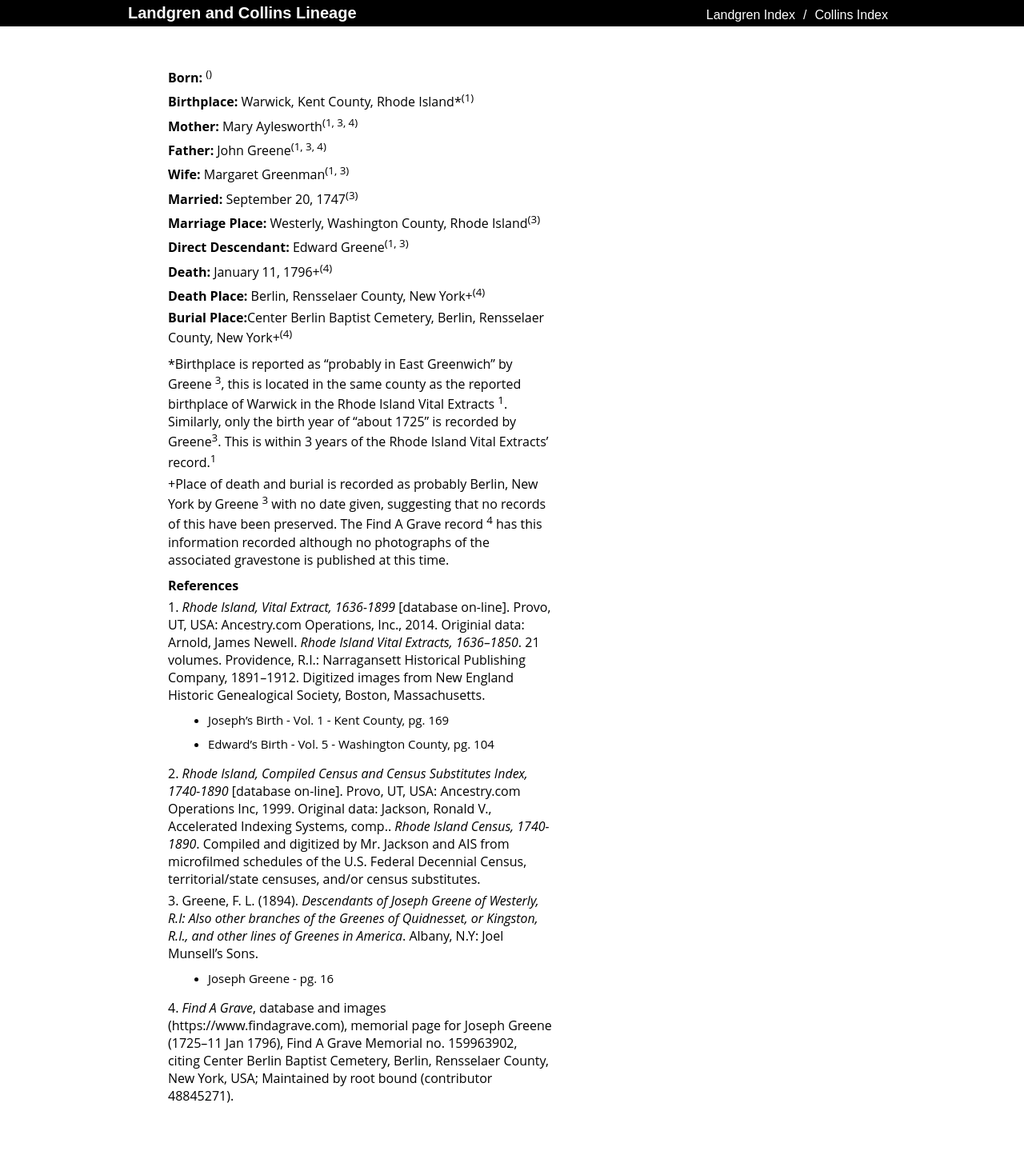
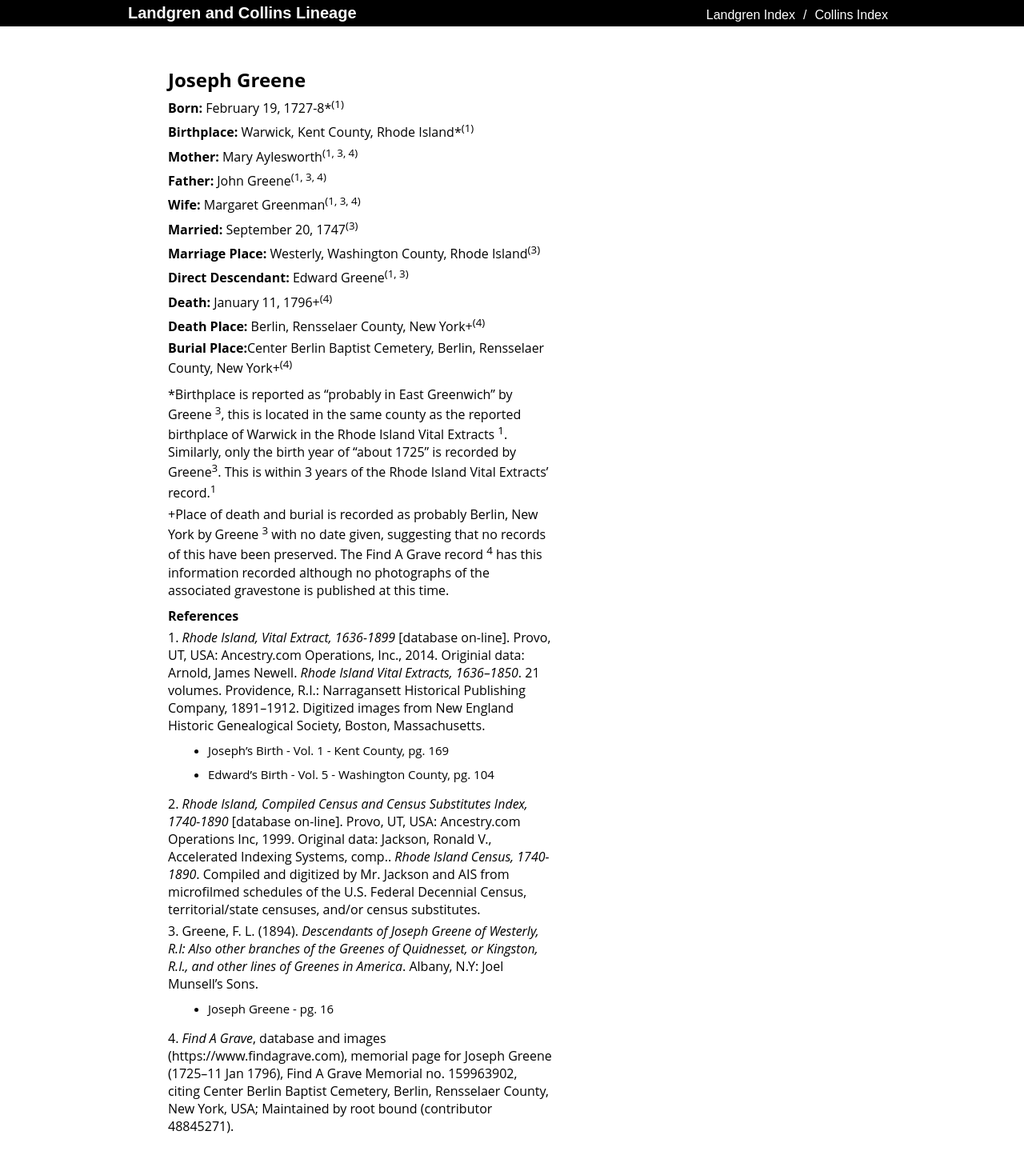
Before and after one commit to krogersst/landgren-collins, a Jekyll site: the page built from person/joseph-greene.md, in a window 1280 px wide. Shown: the whole page at 80% size. Built offline with Jekyll 4.4.1, drawn with Linux system fonts in a browser that asks for light colours; before the commit the page ends 1431 px from its top, so only the background shows below that; part of the change alters nothing that is shown.

Commit message:
update format of joseph-greene.md

```diff
--- a/joseph-greene.md
+++ b/person/joseph-greene.md
@@ -1,23 +1,23 @@
 ---
 layout: person
+person_name: Joseph Greene
 permalink: /person/joseph-greene
-name: Joseph Greene
-birth: February 19, 1727-8*
-birth_ref1: "1"
+born: February 19, 1727-8*
+born_ref1: "1"
 birthplace: Warwick, Kent County, Rhode Island*
 birthplace_ref1: "1"
+mother: Mary Aylesworth
+mother_ref1: "1"
+mother_ref2: "3"
+mother_ref3: "4"
 father: John Greene
 father_ref1: "1"
 father_ref2: "3"
 father_ref3: "4"
-mother: Mary Aylesworth
-mother_ref1: "1"
-mother_ref2: "3"
-mother_ref3: "4"
 wife: Margaret Greenman
 wife_ref1: "1"
 wife_ref2: "3"
-wide_ref3: "4"
+wife_ref3: "4"
 married: September 20, 1747
 married_ref1: "3"
 marriage_place: Westerly, Washington County, Rhode Island
```
